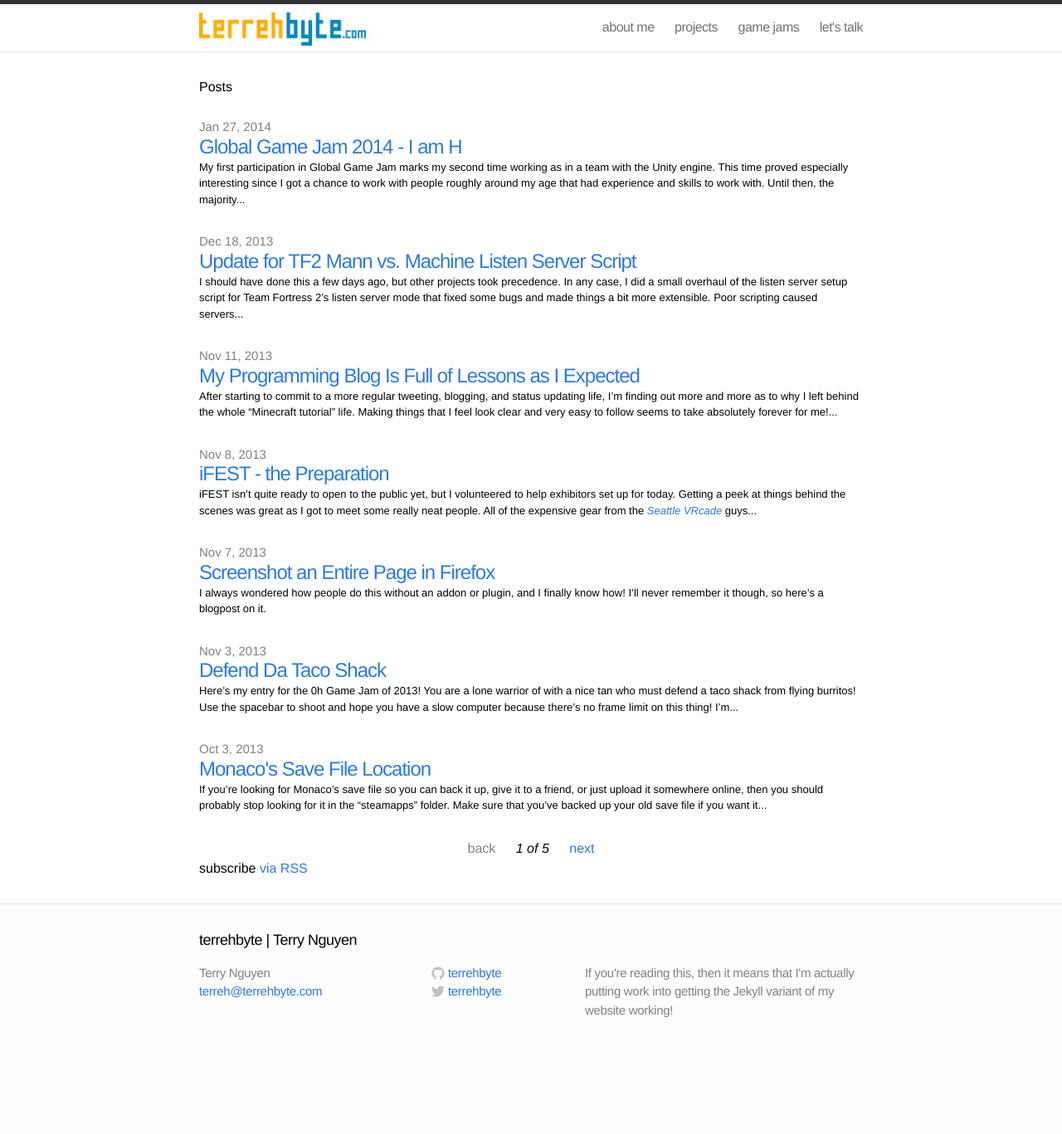
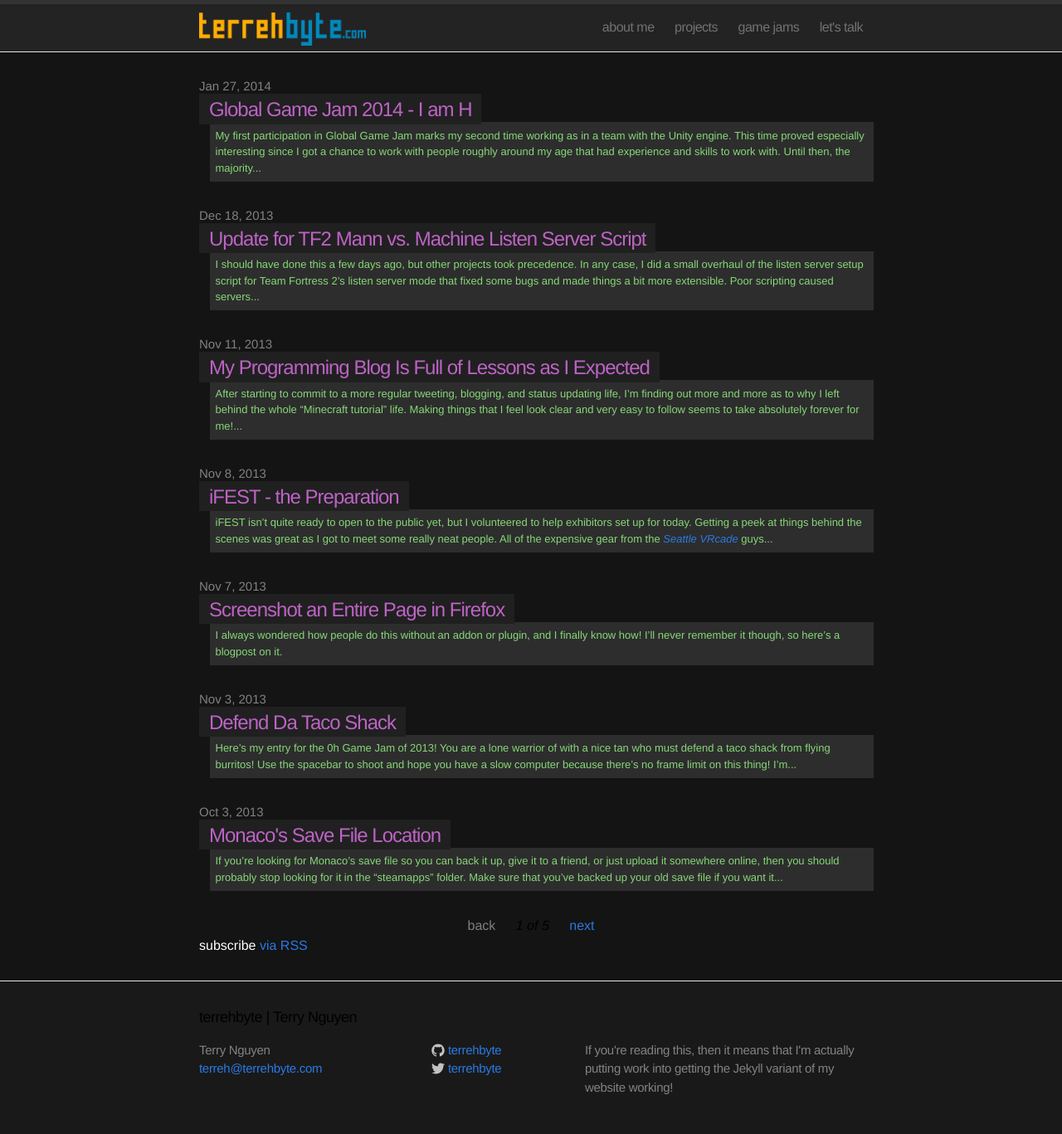
Before and after one commit to terrehbyte/terrehbyte.com, a Jekyll site: the page built from index.html, in a window 1280 px wide. Shown: the whole page at 83% size. Built offline with Jekyll 4.4.1, drawn with Linux system fonts in a browser that asks for light colours; Markdown is read by kramdown in place of the engine named in the settings; the list of posts is cut into pages by our own code; before the commit the page ends 1274 px from its top, so only the background shows below that.

Commit message:
Moving over to dark theme

```diff
--- a/css/main.css
+++ b/css/main.css
@@ -11,6 +11,11 @@
   padding: 0;
 }
 
+a, p
+{
+  color: white;
+}
+
 html, body { height: 100%; }
 
 body {
@@ -18,7 +23,7 @@
   font-size: 16px;
   line-height: 1.5;
   font-weight: 300;
-  background-color: #fdfdfd;
+  background-color: #191919;
 }
 
 h1, h2, h3, h4, h5, h6 { font-size: 100%; font-weight: 400; }
@@ -49,7 +54,8 @@
   border-top: 5px solid #333;
   border-bottom: 1px solid #e8e8e8;
   min-height: 56px;
-  background-color: white;
+  /*background-color: #333;*/
+  background-color: #232323;
 }
 
 #headerlogo {
@@ -150,7 +156,7 @@
 
 .page-content {
   padding: 30px 0;
-  background-color: #fff;
+  background-color: #141414;
 }
 
 .page-content img
@@ -169,21 +175,37 @@
 
 .posts li { margin-bottom: 30px; }
 
-.posts .post-link {
+.posts .post-date
+{
+  display: block;
+  font-size: 15px;
+  color: #818181;
+  margin-bottom: 0.3em;
+}
+
+.posts .post-link
+{
+  position: relative;
+  z-index: 1;
   font-size: 24px;
   letter-spacing: -1px;
   line-height: 1;
-}
 
-.posts .post-date {
-  display: block;
-  font-size: 15px;
-  color: #818181;
+  padding: 0.2em 0.5em;
+  background: #202020;
+  color: #bd63c5;
 }
 
 .posts .post-excerpt
 {
+  position: relative;
+  z-index: 0;
+  left: 1em;
   font-size: 13px;
+
+  background: #2d2d2d;
+  color: #87d778;
+  padding: 0.5em 0.5em;
 }
 
 
--- a/index.html
+++ b/index.html
@@ -4,15 +4,21 @@
 
 <div class="home">
 
-  <h1>Posts</h1>
-
   <!-- Loop over paginated posts -->
   <ul class="posts">
     {% for post in paginator.posts %}
       <li>
-        <span class="post-date">{{ post.date | date: "%b %-d, %Y" }}</span>
-        <a class="post-link" href="{{ post.url | prepend: site.baseurl }}">{{ post.title }}</a>
-        <p class="post-excerpt">{{ post.excerpt | remove: '<p>' | remove: '</p>' | truncatewords: 50 }}</p>
+        <span class="post-date">
+          {{ post.date | date: "%b %-d, %Y" }}
+        </span>
+
+        <a class="post-link" href="{{ post.url | prepend: site.baseurl }}">
+          {{ post.title }}
+        </a>
+
+        <p class="post-excerpt">
+          {{ post.excerpt | remove: '<p>' | remove: '</p>' | truncatewords: 50 }}
+        </p>
       </li>
     {% endfor %}
   </ul>
```
